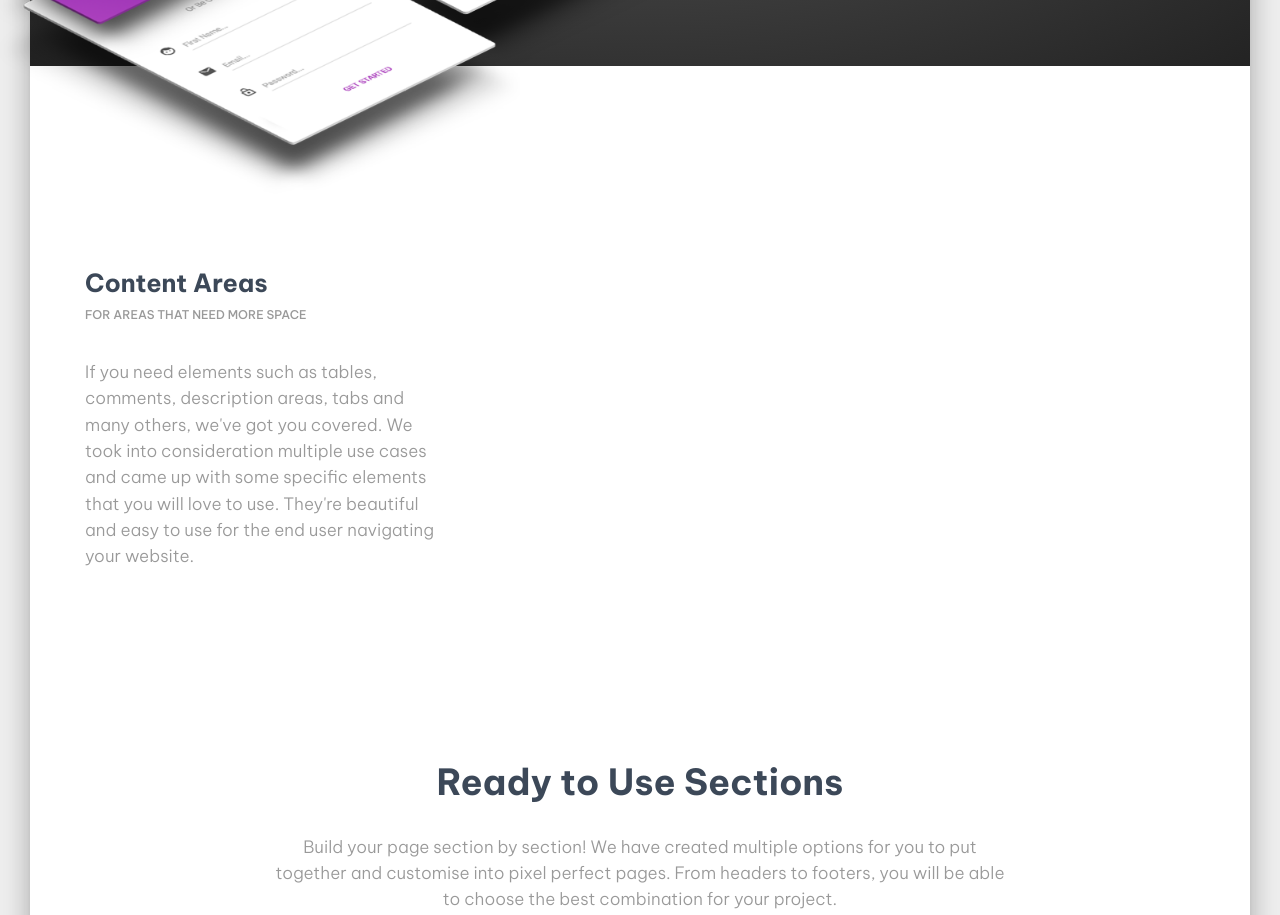
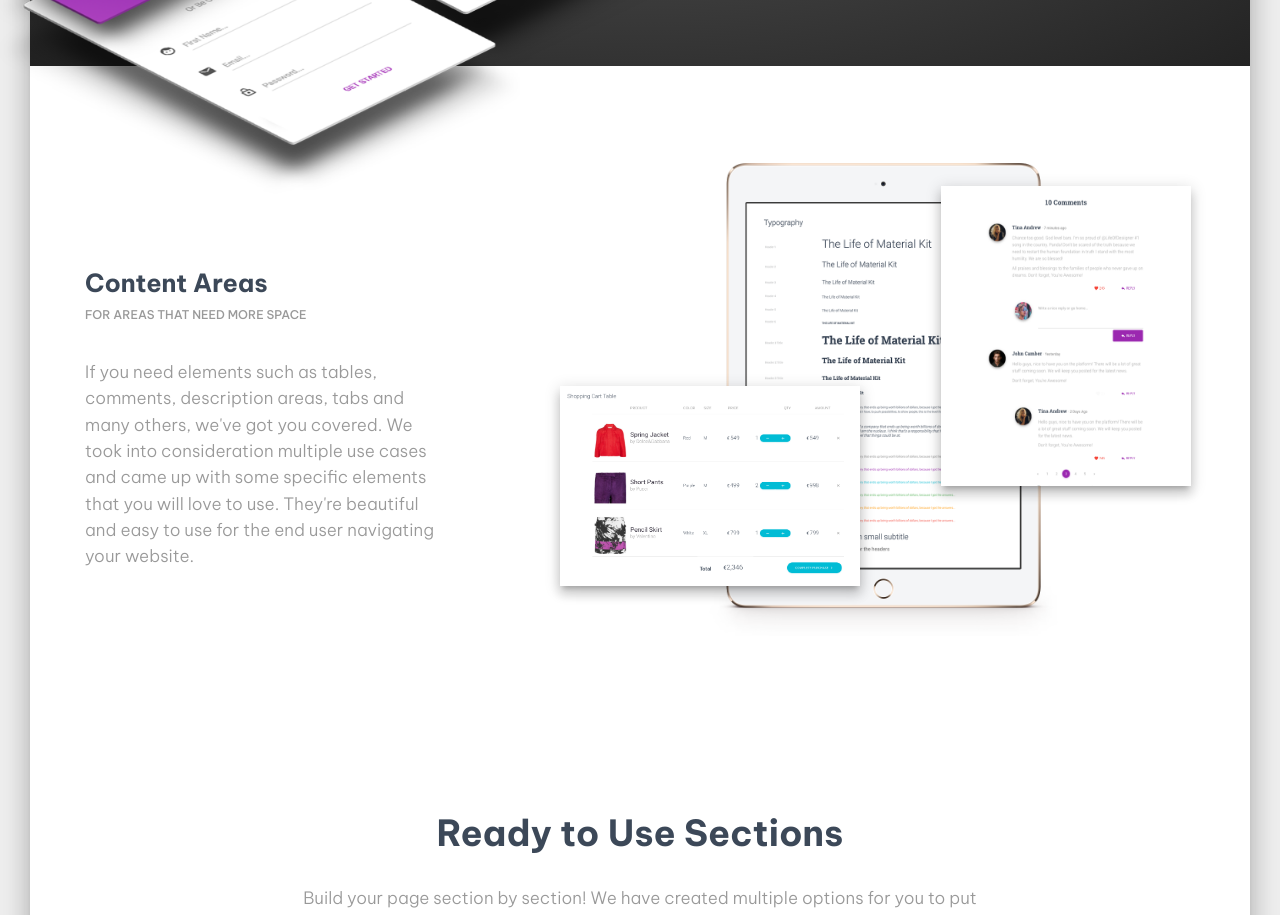
Before and after one commit to maudrani/consultobra-front, a Next.js app: page /presentation in a window 1280 px wide. Shown: the part 2580-3495 px from the top of the page. Built offline with nearby package versions, Linux system fonts and the light colour scheme.

Commit message:
2nd try with conflicts

```diff
--- a/package.json
+++ b/package.json
@@ -16,6 +16,7 @@
     "path": "0.12.7",
     "prop-types": "15.7.2",
     "react": "17.0.2",
+    "react-animate-on-scroll": "2.1.5",
     "react-datetime": "3.1.1",
     "react-dom": "17.0.2",
     "react-hook-inview": "^4.3.11",
--- a/pages-sections/presentation-page/SectionContent.js
+++ b/pages-sections/presentation-page/SectionContent.js
@@ -5,7 +5,7 @@ import GridItem from "components/Grid/GridItem.js";
 // @material-ui/core components
 import { makeStyles } from "@material-ui/core/styles";
 // library used for cool animations
-/* import ScrollAnimation from "react-animate-on-scroll"; */
+import ScrollAnimation from "react-animate-on-scroll";
 
 import contentStyle from "styles/jss/nextjs-material-kit-pro/pages/presentationSections/contentStyle.js";
 
@@ -34,7 +34,7 @@ export default function SectionContent() {
             </div>
           </GridItem>
           <GridItem md={7} className={classes.mlAuto}>
-            {/* <div className={classes.imageContainer}>
+            <div className={classes.imageContainer}>
               <div className={classes.animeAreaImg}>
                 <ScrollAnimation animateIn="fadeInUp">
                   <img
@@ -58,7 +58,7 @@ export default function SectionContent() {
                 src="/img/assets-for-demo/presentationViewSectionComponent/presentation-ipad.jpg"
                 alt="iPad"
               />
-            </div> */}
+            </div>
           </GridItem>
         </GridContainer>
       </div>
```
